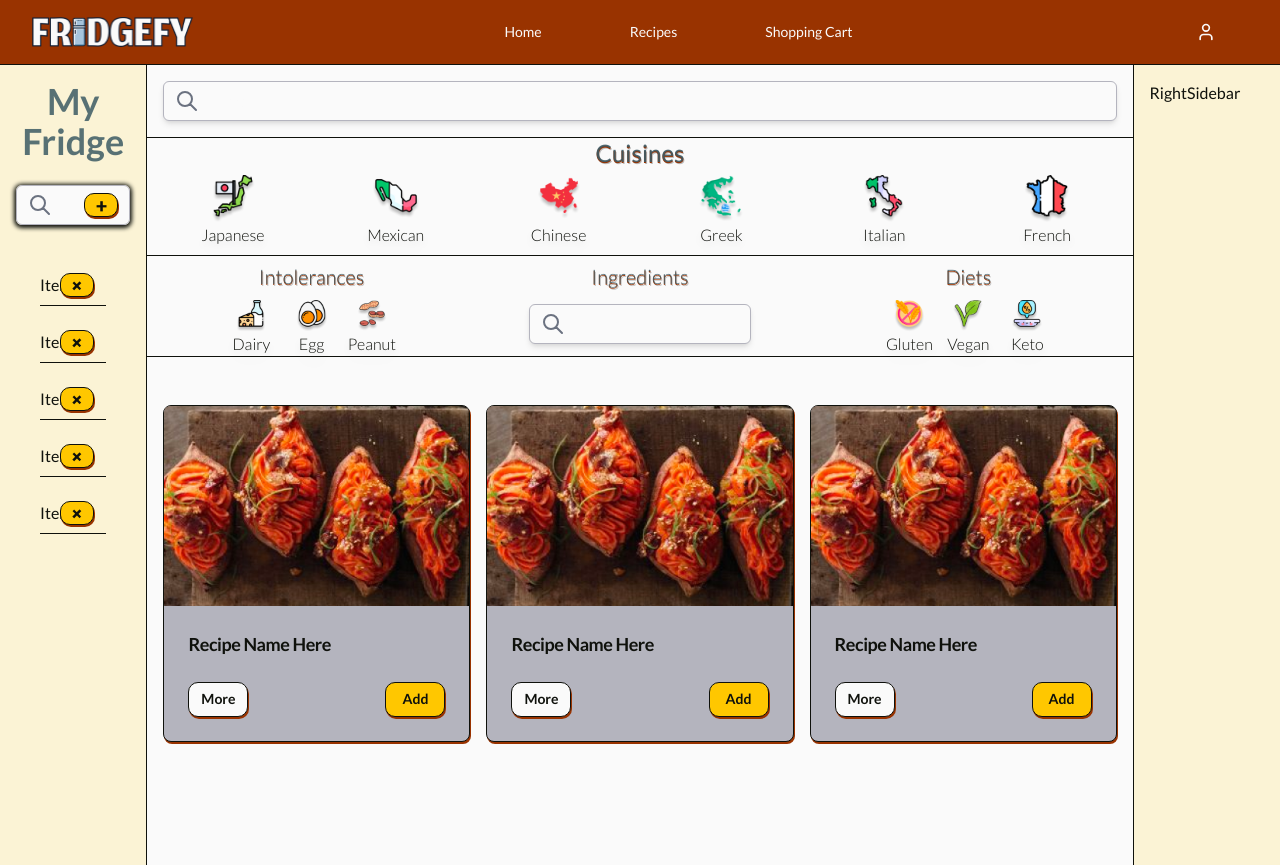
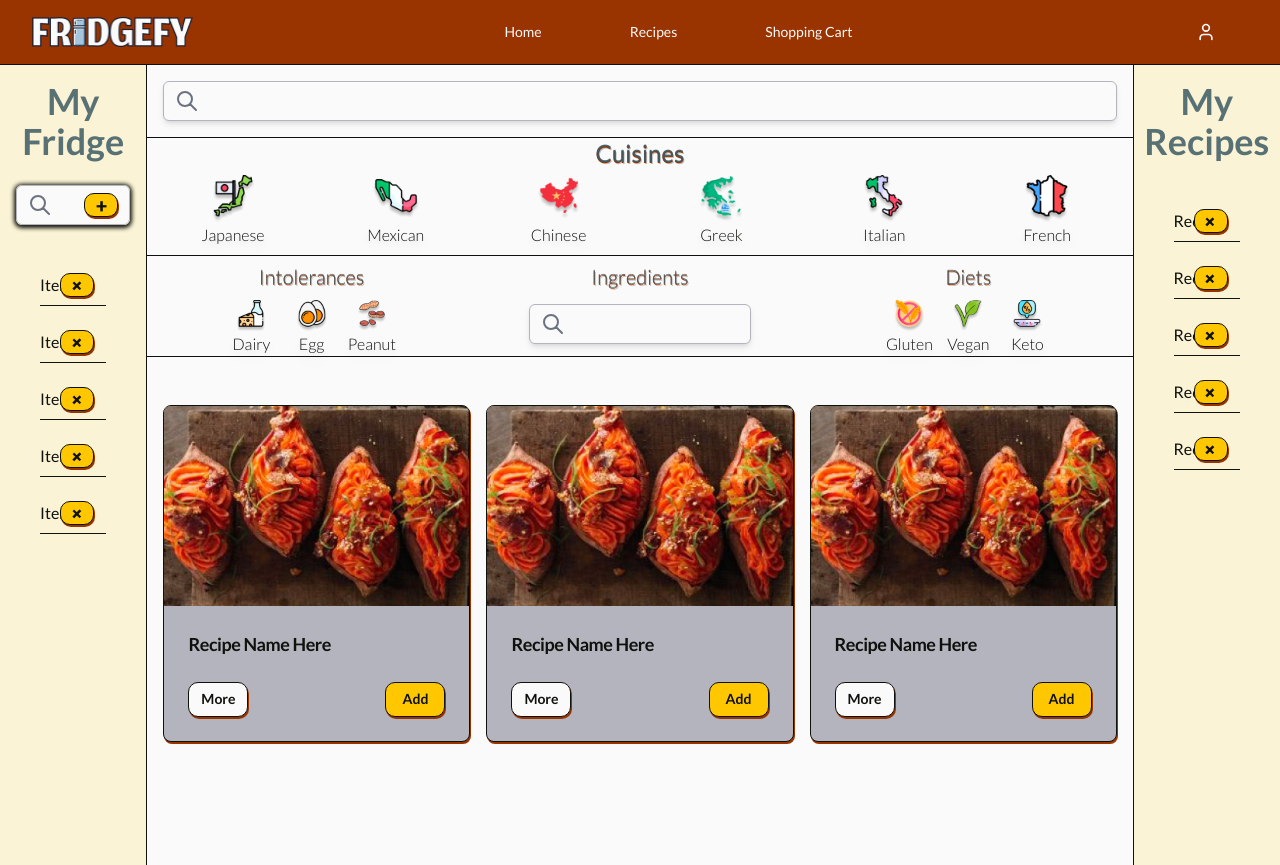
Before and after one commit to Fridgefy/fridgefy, a Next.js app in the folder frontend/: page /recipes in a window 1280 px wide. Built offline with nearby package versions, Linux system fonts and the light colour scheme.

Commit message:
feature/10 complete right sidebar

```diff
--- a/frontend/src/components/parts/Recipe/RightSidebar/RightSidebar.tsx
+++ b/frontend/src/components/parts/Recipe/RightSidebar/RightSidebar.tsx
@@ -1,5 +1,59 @@
 import React from "react";
+import { Button } from "@/components/ui/button";
+import "../MiddleSection/Filters/filterStyling.css";
 
 export default function RightSidebar() {
-  return <div>RightSidebar</div>;
+  return (
+    <div>
+      <div className="grid grid-cols-1 justify-items-center">
+        <h1 className="text-center text-muted text-4xl font-bold break-words">
+          My Recipes
+        </h1>
+        <div className="w-full p-6">
+          <ul>
+            <div className="border-b relative w-full mt-4">
+              <li className="flex items-center justify-between py-2">
+                <span className="">Recipe</span>
+                <Button className="card-buttons-2 bg-accent absolute top-0 bottom-0 w-6 h-6 my-auto right-3">
+                  <span className="text-xl font-black rotate-45">+</span>
+                </Button>
+              </li>
+            </div>
+            <div className="border-b relative w-full mt-4">
+              <li className="flex items-center justify-between py-2">
+                <span className="">Recipe</span>
+                <Button className="card-buttons-2 bg-accent absolute top-0 bottom-0 w-6 h-6 my-auto right-3">
+                  <span className="text-xl font-black rotate-45">+</span>
+                </Button>
+              </li>
+            </div>
+            <div className="border-b relative w-full mt-4">
+              <li className="flex items-center justify-between py-2">
+                <span className="">Recipe</span>
+                <Button className="card-buttons-2 bg-accent absolute top-0 bottom-0 w-6 h-6 my-auto right-3">
+                  <span className="text-xl font-black rotate-45">+</span>
+                </Button>
+              </li>
+            </div>
+            <div className="border-b relative w-full mt-4">
+              <li className="flex items-center justify-between py-2">
+                <span className="">Recipe</span>
+                <Button className="card-buttons-2 bg-accent absolute top-0 bottom-0 w-6 h-6 my-auto right-3">
+                  <span className="text-xl font-black rotate-45">+</span>
+                </Button>
+              </li>
+            </div>
+            <div className="border-b relative w-full mt-4">
+              <li className="flex items-center justify-between py-2">
+                <span className="">Recipe</span>
+                <Button className="card-buttons-2 bg-accent absolute top-0 bottom-0 w-6 h-6 my-auto right-3">
+                  <span className="text-xl font-black rotate-45">+</span>
+                </Button>
+              </li>
+            </div>
+          </ul>
+        </div>
+      </div>
+    </div>
+  );
 }
```
